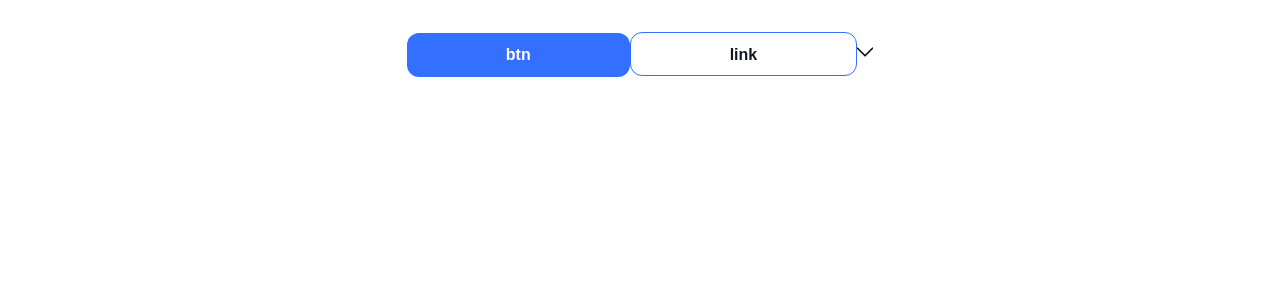
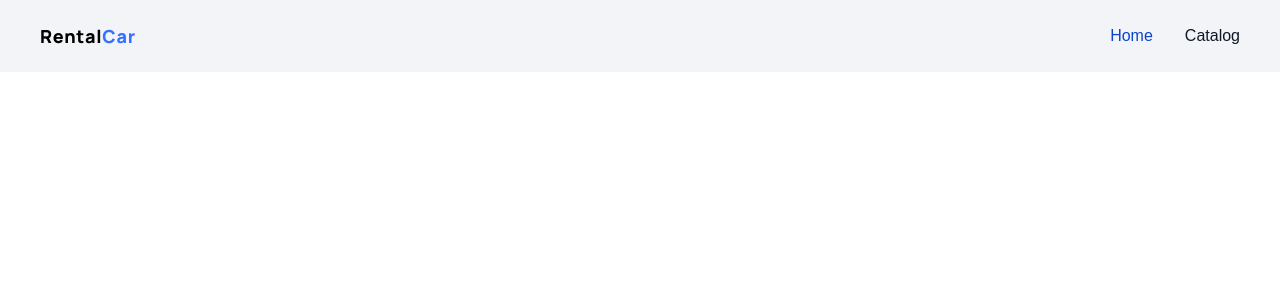
Before and after one commit to NataliiaKopychynska/RentalCar-react, a React (Vite) app: page / in a window 1280 px wide. Shown: the top 300 px of the page. Built offline with nearby package versions, Linux system fonts and the light colour scheme.

Commit message:
add header with navigate

```diff
--- a/index.html
+++ b/index.html
@@ -4,6 +4,12 @@
     <meta charset="UTF-8" />
     <link rel="icon" type="image/svg+xml" href="/logo.svg" />
     <meta name="viewport" content="width=device-width, initial-scale=1.0" />
+    <link rel="preconnect" href="https://fonts.googleapis.com" />
+    <link rel="preconnect" href="https://fonts.gstatic.com" crossorigin />
+    <link
+      href="https://fonts.googleapis.com/css2?family=Manrope:wght@200..800&display=swap"
+      rel="stylesheet"
+    />
     <title>Rental Car</title>
   </head>
   <body>
--- a/package.json
+++ b/package.json
@@ -10,10 +10,12 @@
     "preview": "vite preview"
   },
   "dependencies": {
+    "clsx": "^2.1.1",
     "modern-normalize": "^3.0.1",
     "react": "^19.1.0",
     "react-dom": "^19.1.0",
-    "react-icons": "^5.5.0"
+    "react-icons": "^5.5.0",
+    "react-router-dom": "^7.6.0"
   },
   "devDependencies": {
     "@eslint/js": "^9.25.0",
--- a/src/App.jsx
+++ b/src/App.jsx
@@ -1,4 +1,6 @@
+import { Outlet } from 'react-router-dom'
 import './App.css'
+import Header from './components/Header/Header'
 import Button from './components/baseUI/Button/Button'
 import ButtonLink from './components/baseUI/Button/ButtonLink'
 import IconStatic from './components/baseUI/Icons/IconStatic'
@@ -6,9 +8,8 @@ import s from './components/baseUI/Icons/Icons.module.css'
 function App() {
   return (
     <>
-      <Button>btn</Button>
-      <ButtonLink>link</ButtonLink>
-      <IconStatic id="icon-drop" onClass={s.iconDrop} />
+      <Header />
+      <Outlet />
     </>
   )
 }
--- /dev/null
+++ b/src/components/Header/Header.jsx
@@ -0,0 +1,31 @@
+import React from 'react'
+import { NavLink } from 'react-router-dom'
+import s from './Header.module.css'
+import clsx from 'clsx'
+
+const buildLinkClass = ({ isActive }) => {
+  return clsx(s.link, isActive && s.activeLink)
+}
+
+function Header() {
+  return (
+    <header className={s.header}>
+      <div className={s.container}>
+        <p className={s.logo}>
+          Rental
+          <span className={s.accent}>Car</span>
+        </p>
+        <nav className={s.navContainer}>
+          <NavLink className={buildLinkClass} to="/">
+            Home
+          </NavLink>
+          <NavLink className={buildLinkClass} to="/catalog">
+            Catalog
+          </NavLink>
+        </nav>
+      </div>
+    </header>
+  )
+}
+
+export default Header
--- /dev/null
+++ b/src/components/Header/Header.module.css
@@ -0,0 +1,48 @@
+.header {
+  position: fixed;
+  top: 0;
+  right: 0;
+  background-color: var(--white-1);
+  width: 100%;
+}
+
+.container {
+  margin: 0 auto;
+  max-width: 1200px;
+  display: flex;
+  align-items: center;
+  justify-content: space-between;
+}
+
+.logo {
+  font-family: 'Manrope', sans-serif;
+  font-weight: 800;
+  letter-spacing: 0.04em;
+  font-size: 18px;
+}
+.accent {
+  color: var(--primary-color);
+}
+
+.navContainer {
+  display: flex;
+  gap: 32px;
+}
+
+.link {
+  padding: 24px 0;
+  /* font-weight: 500;
+  font-size: 16px;
+  line-height: 1.25; */
+  color: var(--dark-10);
+  text-decoration: none;
+
+  &:hover {
+    cursor: pointer;
+    color: var(--primary-color-hover);
+  }
+}
+
+.activeLink {
+  color: var(--primary-color-hover);
+}
--- a/src/components/baseUI/Button/Button.module.css
+++ b/src/components/baseUI/Button/Button.module.css
@@ -13,6 +13,7 @@
 
   &:hover {
     background-color: var(--primary-color-hover);
+    cursor: pointer;
   }
 }
 
@@ -31,5 +32,6 @@
 
   &:hover {
     border: 1px solid var(--primary-color-hover);
+    cursor: pointer;
   }
 }
--- a/src/main.jsx
+++ b/src/main.jsx
@@ -3,9 +3,46 @@ import { createRoot } from 'react-dom/client'
 import './index.css'
 import App from './App.jsx'
 import 'modern-normalize'
+import {
+  BrowserRouter,
+  createBrowserRouter,
+  RouterProvider,
+} from 'react-router-dom'
+import HomePage from './pages/HomePage.jsx'
+import CatalogPage from './pages/CatalogPage.jsx'
+import DetailsPage from './pages/DetailsPage.jsx'
+import NotFound from './pages/NotFound.jsx'
+
+const router = createBrowserRouter([
+  {
+    path: '/',
+    element: <App />,
+    children: [
+      {
+        index: true,
+        element: <HomePage />,
+      },
+      {
+        path: 'catalog',
+        element: <CatalogPage />,
+      },
+      {
+        path: `catalog/:id`,
+        element: <DetailsPage />,
+      },
+      {
+        path: '*',
+        element: <NotFound />,
+      },
+    ],
+  },
+])
 
 createRoot(document.getElementById('root')).render(
   <StrictMode>
-    <App />
+    {/* <BrowserRouter>
+      <App />
+    </BrowserRouter> */}
+    <RouterProvider router={router} />
   </StrictMode>
 )
--- a/src/pages/HomePage.jsx
+++ b/src/pages/HomePage.jsx
@@ -1,4 +1,5 @@
 import React from 'react'
+import Button from '../components/baseUI/Button/Button'
 
 function HomePage() {
   return <div>HomePage</div>
--- /dev/null
+++ b/src/pages/NotFound.jsx
@@ -0,0 +1,7 @@
+import React from 'react'
+
+function NotFound() {
+  return <div>NotFound</div>
+}
+
+export default NotFound
```
Also changed, not shown: 1 other file (tests, documents, lock files or other folders).
